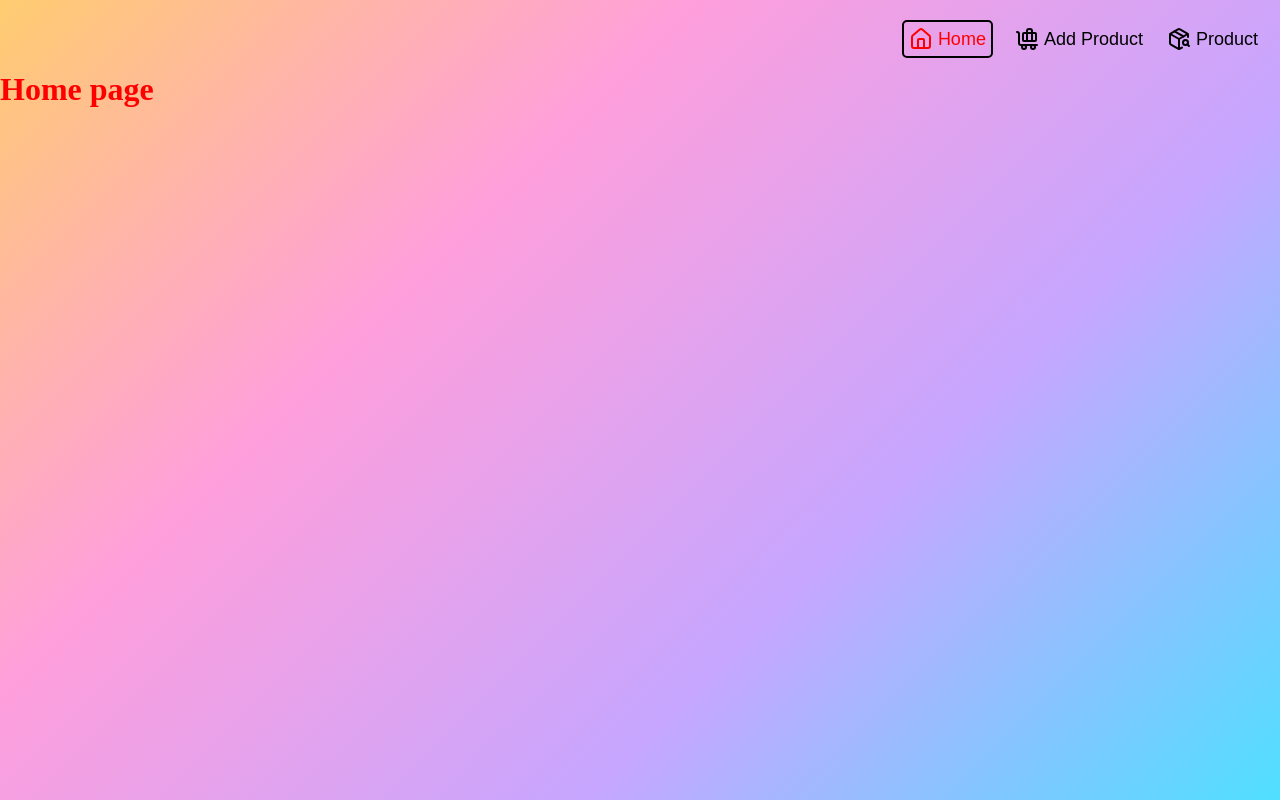
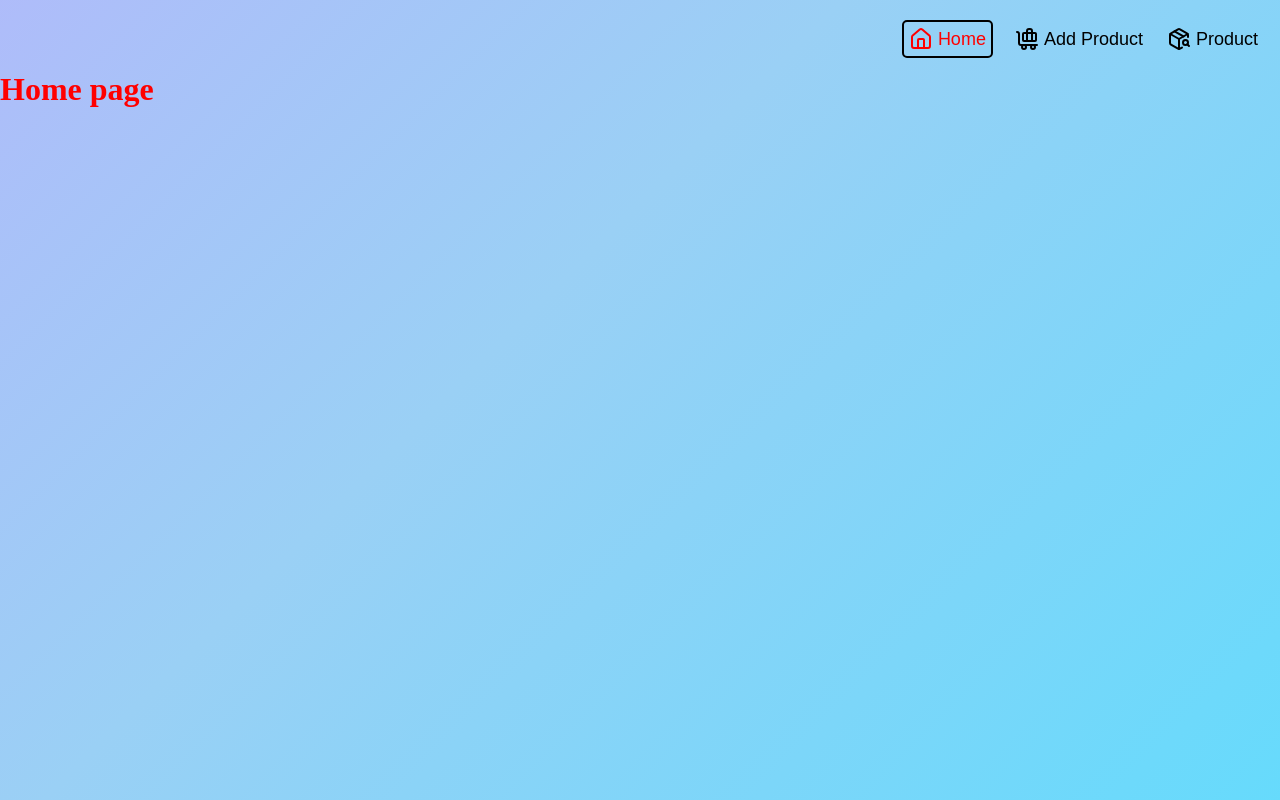
Before and after one commit to satyamrk18/WishBucket, a React (Vite) app: page / in a window 1280 px wide. Built offline with nearby package versions, Linux system fonts and the light colour scheme.

Commit message:
animated background added

```diff
--- a/src/pages/Home.css
+++ b/src/pages/Home.css
@@ -4,7 +4,31 @@ body {
 
 .container {
   height: 100vh;
-  background: linear-gradient(135deg, #ffcc70, #ff9fdc, #c6a6ff, #4fdfff);
   padding-top: 50px;
   box-sizing: border-box;
+
+  background: linear-gradient(135deg,
+    #ffcc70,  /* light orange */
+    #fcbfdb,  /* light pink */
+    #ff9fdc,  /* pink */
+    #c6a6ff,  /* lavender */
+    #9ad0f5,  /* baby blue */
+    #4fdfff,  /* sky blue */
+    #70e3ff,  /* light cyan */
+    #ffd2a5   /* soft peach */
+  );
+  background-size: 600% 600%;
+  animation: gradientMove 15s ease infinite;
 }
+
+@keyframes gradientMove {
+  0% {
+    background-position: 0% 100%;
+  }
+  50% {
+    background-position: 100% 0%;
+  }
+  100% {
+    background-position: 0% 100%;
+  }
+}
```
